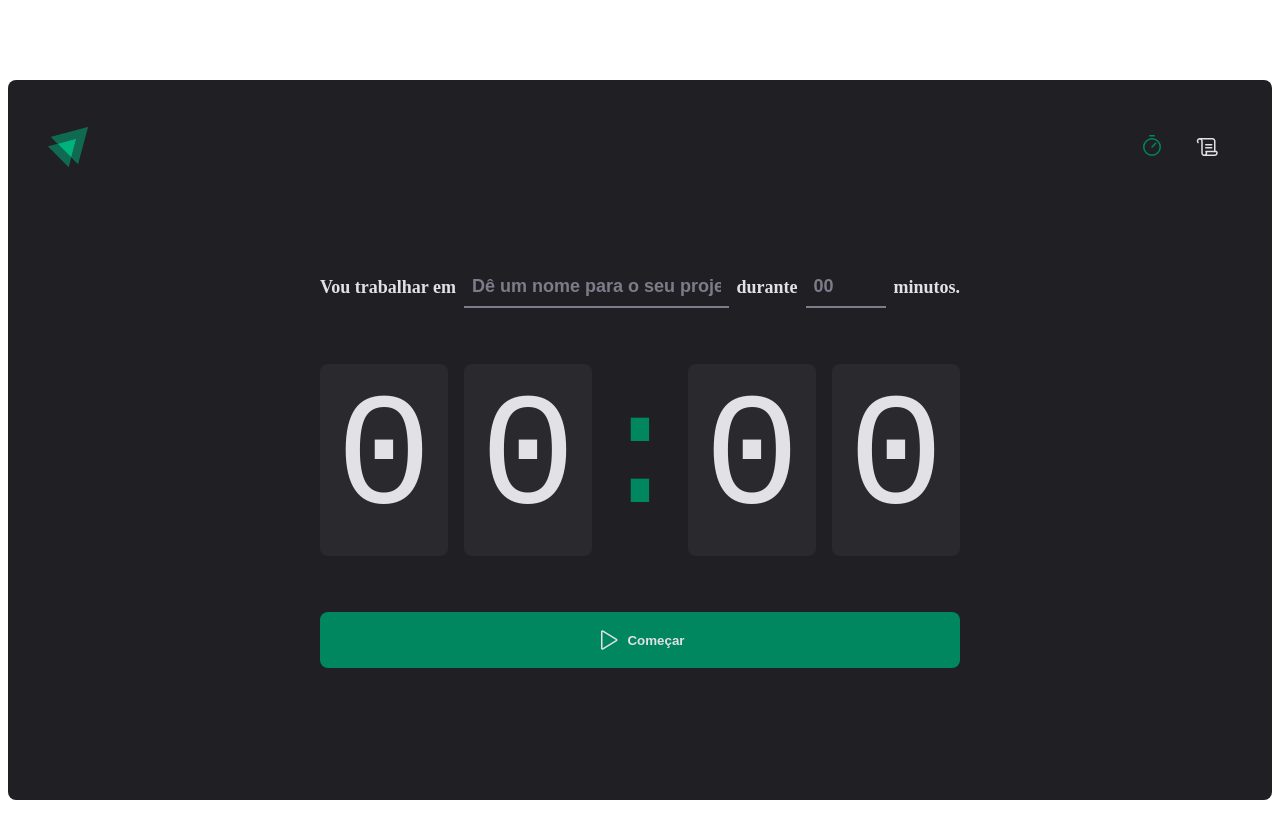
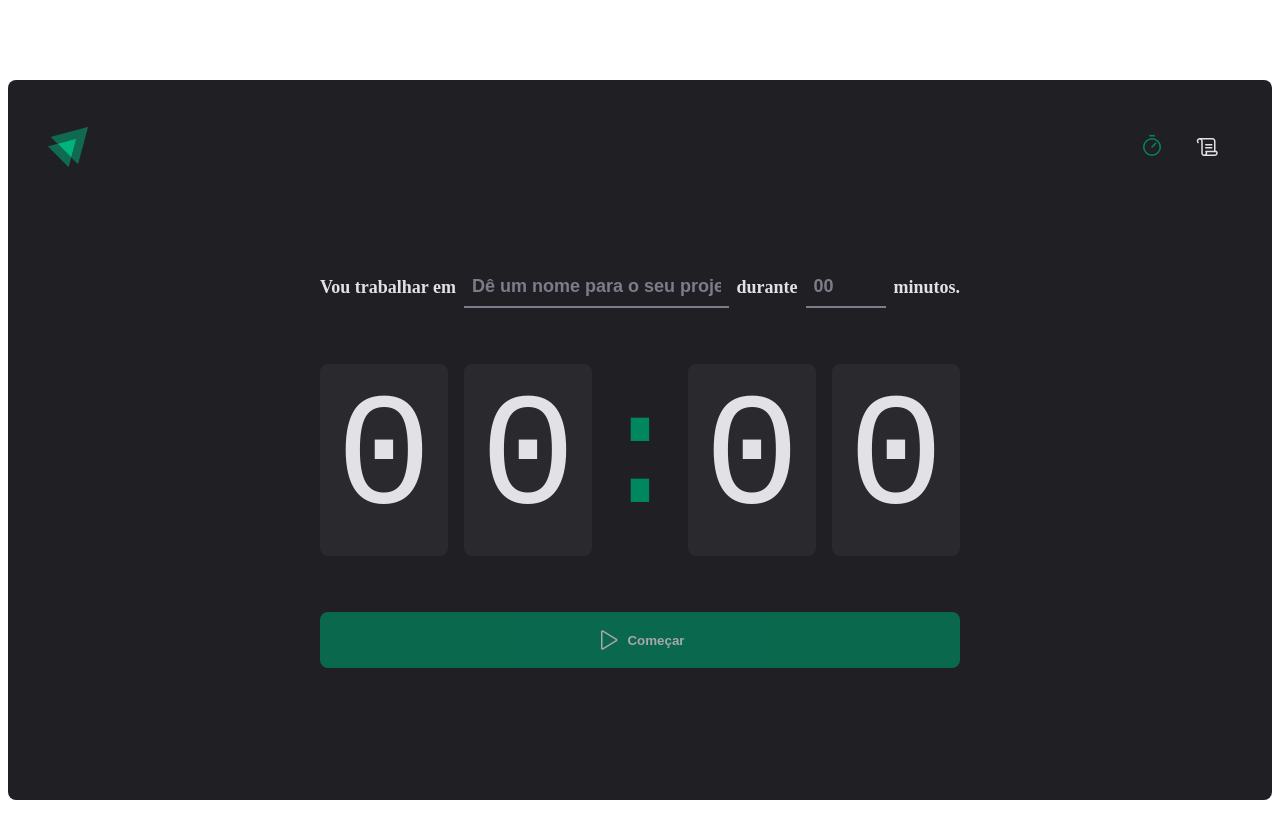
Before and after one commit to rmmena123/ignite-timer, a React app: page / in a window 1280 px wide. Shown: the top 838 px of the page. Built offline with nearby package versions, Linux system fonts and the light colour scheme; the HTML template or start-up script is replaced by a standard one.

Commit message:
#11 - Utilização de react-hooks-form

```diff
--- a/package.json
+++ b/package.json
@@ -13,6 +13,7 @@
     "phosphor-react": "^1.4.1",
     "react": "^18.2.0",
     "react-dom": "^18.2.0",
+    "react-hook-form": "^7.43.5",
     "react-router-dom": "^6.8.2",
     "styled-components": "^5.3.6"
   },
--- a/src/pages/Home/index.tsx
+++ b/src/pages/Home/index.tsx
@@ -1,4 +1,5 @@
 import { Play } from 'phosphor-react'
+import { useForm } from 'react-hook-form'
 import {
   CountdownContainer,
   FormContainer,
@@ -10,15 +11,25 @@
 } from './styles'
 
 export function Home() {
+  const { register, handleSubmit, watch } = useForm()
+
+  function handleCreateNewCycle(data: any) {
+    console.log(data)
+  }
+
+  const task = watch('task')
+  const isSubmitDisabled = !task
+
   return (
     <HomeContainer>
-      <form action="">
+      <form onSubmit={handleSubmit(handleCreateNewCycle)} action="">
         <FormContainer>
           <label htmlFor="task">Vou trabalhar em</label>
           <TaskInput
             id="task"
             list="task-suggestions"
             placeholder="Dê um nome para o seu projeto"
+            {...register('task')}
           />
 
           <datalist id="task-suggestions">
@@ -35,6 +46,7 @@
             step={5}
             min={5}
             max={60}
+            {...register('minutesAmount', { valueAsNumber: true })}
           />
 
           <span>minutos.</span>
@@ -48,7 +60,7 @@
           <span>0</span>
         </CountdownContainer>
 
-        <StartCountdownButton type="submit">
+        <StartCountdownButton disabled={isSubmitDisabled} type="submit">
           <Play size={24} />
           Começar
         </StartCountdownButton>
```
Also changed, not shown: 1 other file (tests, documents, lock files or other folders).
